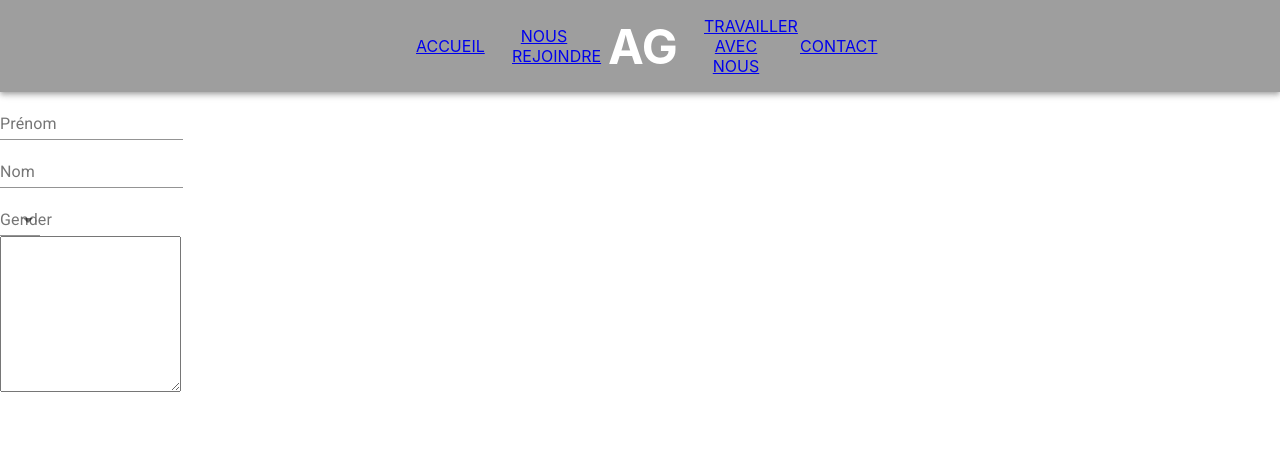
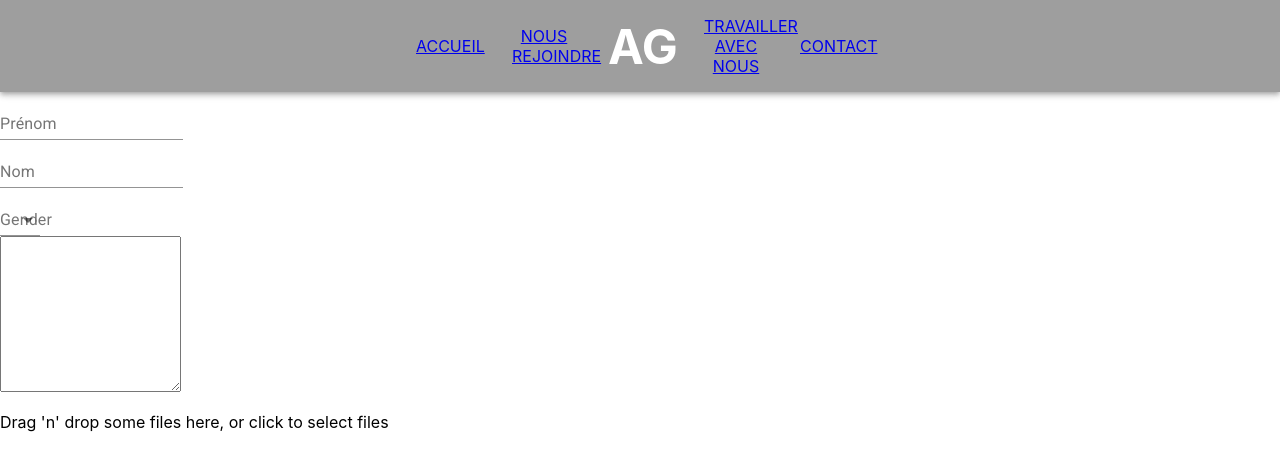
Before and after one commit to JeanAxl/legendary-carnival, a React (Create React App) app: page /join-us in a window 1280 px wide. Shown: the top 470 px of the page. Built offline with nearby package versions, Linux system fonts and the light colour scheme.

Commit message:
adds basic drop zone

```diff
--- a/package.json
+++ b/package.json
@@ -15,6 +15,7 @@
     "formik": "^2.1.2",
     "react": "^16.12.0",
     "react-dom": "^16.12.0",
+    "react-dropzone": "^10.2.1",
     "react-router-dom": "^5.1.2",
     "react-scripts": "3.3.0",
     "typescript": "~3.7.2"
--- /dev/null
+++ b/src/components/_common/drop-zone/DropZone.tsx
@@ -0,0 +1,17 @@
+import React, { useCallback } from "react";
+import { useDropzone } from "react-dropzone";
+
+export const DropZone: React.FC = () => {
+  const onDrop = useCallback(acceptedFiles => {
+    console.log(acceptedFiles);
+  }, []);
+
+  const { getRootProps, getInputProps, isDragActive } = useDropzone({ onDrop });
+
+  return (
+    <div {...getRootProps()}>
+      <input {...getInputProps()} />
+      {isDragActive ? <p>Drop the files here ...</p> : <p>Drag 'n' drop some files here, or click to select files</p>}
+    </div>
+  );
+};
--- a/src/components/join-us/Form.tsx
+++ b/src/components/join-us/Form.tsx
@@ -6,6 +6,7 @@
 import InputLabel from "@material-ui/core/InputLabel";
 import MenuItem from "@material-ui/core/MenuItem";
 import TextareaAutosize from "@material-ui/core/TextareaAutosize";
+import { DropZone } from "../_common/drop-zone/DropZone";
 
 type FormValues = {
   lastname: string;
@@ -67,6 +68,7 @@
           </Form>
         )}
       />
+      <DropZone />
     </div>
   );
 };
```
Also changed, not shown: 1 other file (tests, documents, lock files or other folders).
